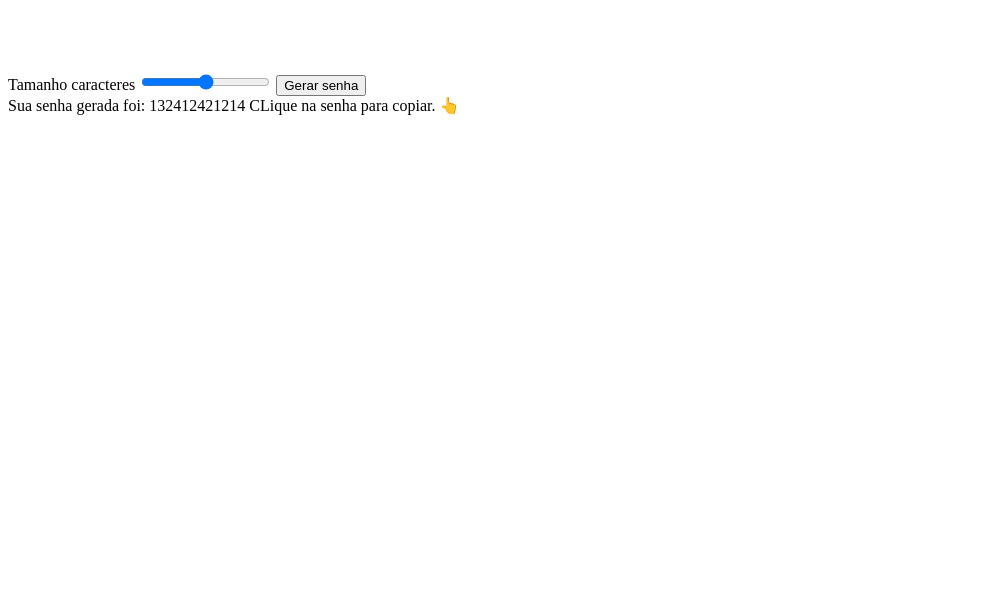
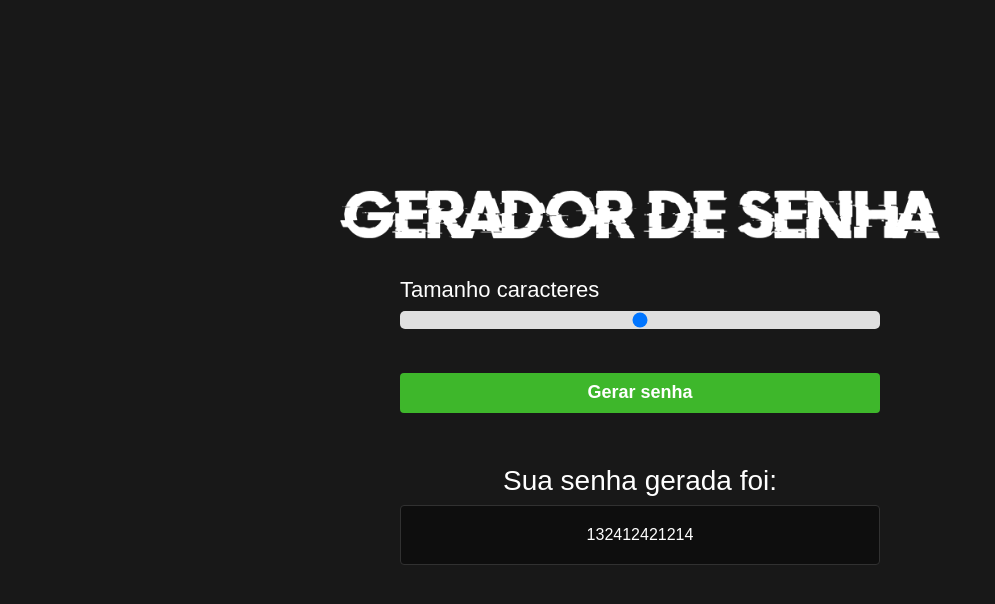
Before and after one commit to LuisFelipe777/Gerador-de-senhas, a plain HTML site: page index.html in a window 1280 px wide. Shown: the whole page, without its empty margins (0-995 px from the left). Drawn offline with Linux system fonts and the light colour scheme.

Commit message:
Adicionado estilos com CSS

```diff
--- a/index.html
+++ b/index.html
@@ -30,7 +30,7 @@
 
         <span class="title">Sua senha gerada foi:</span>
         <span id="password" class="password">132412421214</span>
-        <span>CLique na senha para copiar. 👆</span>
+        <span class="tooltip">Clique na senha para copiar. 👆</span>
 
     </div>
 
--- a/style.css
+++ b/style.css
@@ -1,3 +1,105 @@
 *{
+    font-family: sans-serif;
+    width: 100%;
+    margin:  0 auto;
+    box-sizing: border-box;
+}
 
+body{
+    background-color: #181818;
+    width: 100%;
+    height: 100vh;
+    display: flex;
+    justify-content: center;
+    align-items: center;
+    flex-direction: column;
 }
+
+.logo{
+    max-width: 600px;
+    margin-bottom: 24px;
+}
+
+.container-input{
+    max-width: 480px;
+    margin: 14px 0;
+}
+
+.container-input span{
+    color: #fff;
+    font-size: 22px;
+}
+
+.slider{
+    -webkit-appearance: none;
+    width: 100%;
+    border-radius: 5px;
+    background: #dfdfdf;
+    height: 18px;
+    outline: none;
+    margin-top: 8px;
+}
+
+.button-cta{
+    height: 40px;
+    background-color: #3eb72b;
+    border: 0;
+    border-radius: 4px;
+    cursor: pointer;
+    margin-top: 40px;
+    color: #fff;
+    font-weight: bold;
+    font-size: 18px;
+}
+.container-password{
+    max-width: 480px;
+    margin: 14px 0;
+    display: flex;
+    align-items: center;
+    flex-direction: column;
+    cursor: pointer;
+}
+
+.title{
+    text-align: center;
+    color:#fff;
+    font-size: 28px;
+    margin-top: 24px;
+    margin-bottom: 8px;
+}
+
+.password{
+    height: 60px;
+    background-color: rgba(0, 0, 0, 0.40);
+    border-radius: 4px;
+    display: flex;
+    justify-content: center;
+    align-items: center;
+    color: #fff;
+    border: 1px solid #313131;
+    transition: transform 0.5s;
+}
+
+.password:hover{
+    transform: scale(1.05);
+}
+
+.tooltip{
+    color: #fff;
+    position: relative;
+    top: 20px;
+    padding: 6px 8px;
+    background: rgb(15, 15, 15);
+    text-align: center;
+    font-size: 16px;
+    border-radius: 6px;
+    visibility: hidden;
+    opacity: 0;
+    transition: all 0.5s ease-in-out;
+}
+
+.container-password:hover .tooltip{
+    visibility: visible;
+    bottom: 50px;
+    opacity: 1;
+}
```
